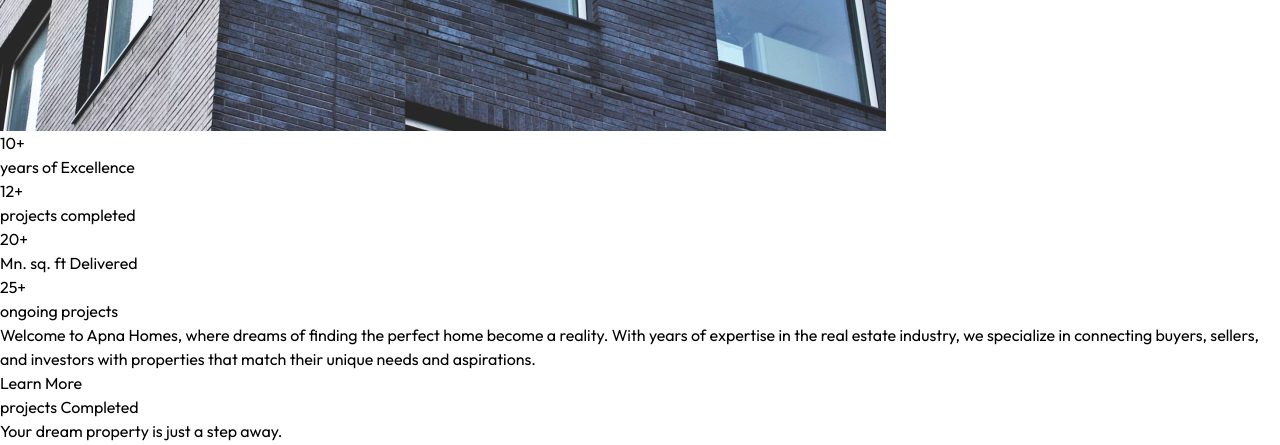
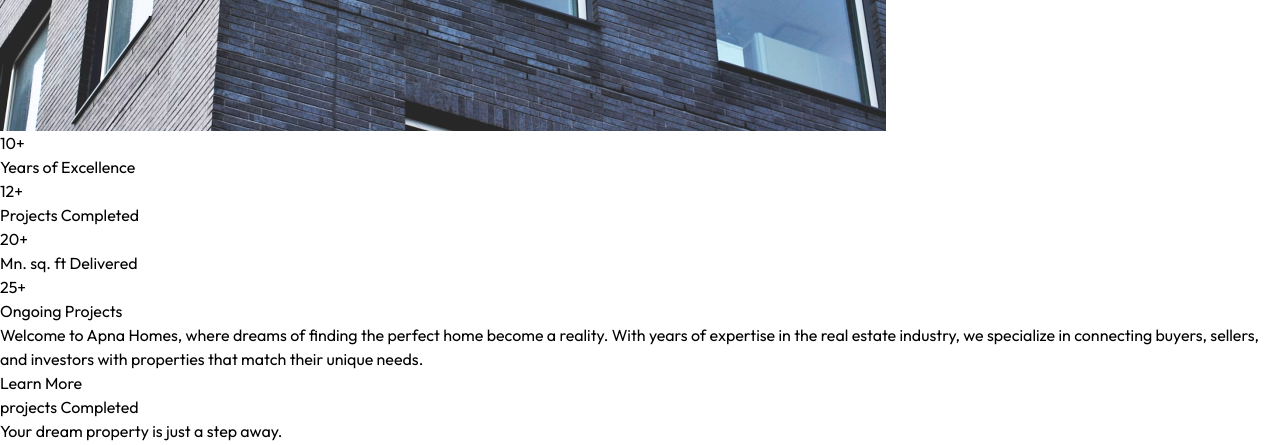
Before and after one commit to Anupthakurr/real-estate-webapp, a React (Vite) app: page / in a window 1280 px wide. Shown: the part 1200-1645 px from the top of the page. Built offline with nearby package versions, Linux system fonts and the light colour scheme.

Commit message:
Update About.jsx

```diff
--- a/src/component/About.jsx
+++ b/src/component/About.jsx
@@ -1,69 +1,65 @@
 import React from "react";
 import { assets } from "../assets/assets";
-import { motion } from "framer-motion"; // Fix import
+import { motion } from "framer-motion";
 
 const About = () => {
   return (
     <motion.div
-      initial={{ opacity: 0, x: 200 }} // Starts off-screen to the right
-      animate={{ opacity: 1, x: 0 }} // Moves to center
-      transition={{ duration: 1.5, ease: "easeOut" }} // Smooth transition
-      whileInView={{ opacity: 1, x: 0 }} // Ensures visibility while in view
-      viewport={{ once: false }} // Allows re-animation on scroll
+      initial={{ opacity: 0, x: 200 }}
+      animate={{ opacity: 1, x: 0 }}
+      transition={{ duration: 1.5, ease: "easeOut" }}
+      whileInView={{ opacity: 1, x: 0 }}
+      viewport={{ once: false }}
       className="flex flex-col items-center justify-center container mx-auto p-14 md:px-20 lg:px-32 w-full overflow-hidden"
       id="about"
     >
-      <h1 className="text-2xl sm:text-4xl font-bold mb-2">
+      <h1 className="text-4xl sm:text-5xl font-bold mb-6 text-center">
         About{" "}
-        <span className="underline underline-offset-4 decoration-1 font-light">
+        <span className="underline decoration-wavy decoration-indigo-500">
           Our Brand
         </span>
       </h1>
-      <p className="text-gray-500 max-w-80 text-center mb-8">
+      <p className="text-gray-500 max-w-xl text-center mb-12">
         Passionate About Properties, Dedicated to Your Vision
       </p>
       <motion.div
         initial={{ opacity: 0, y: 50 }}
         whileInView={{ opacity: 1, y: 0 }}
         transition={{ duration: 1, delay: 0.5 }}
-        className="flex flex-col md:flex-row items-center md:items-start md:gap-20"
+        className="flex flex-col md:flex-row items-center md:items-start gap-20"
       >
         <img
           src={assets.brand_img}
           alt=""
-          className="w-full sm:w-1/2 max-w-lg"
+          className="w-full sm:w-1/2 max-w-lg rounded-lg shadow-lg"
         />
-        <motion.div
-          initial={{ opacity: 0, y: 50 }}
-          whileInView={{ opacity: 1, y: 0 }}
-          transition={{ duration: 1, delay: 1 }}
-          className="flex flex-col items-center md:items-start mt-10 text-gray-600"
-        >
-          <div className="grid grid-cols-2 gap-6 md:gap-10 w-full 2xl pr-28">
+        <div className="flex flex-col items-center md:items-start mt-10 text-gray-600">
+          <div className="grid grid-cols-2 gap-10 w-full">
             {[
-              { value: "10+", label: "years of Excellence" },
-              { value: "12+", label: "projects completed" },
+              { value: "10+", label: "Years of Excellence" },
+              { value: "12+", label: "Projects Completed" },
               { value: "20+", label: "Mn. sq. ft Delivered" },
-              { value: "25+", label: "ongoing projects" },
+              { value: "25+", label: "Ongoing Projects" },
             ].map((item, index) => (
               <motion.div
                 key={index}
                 initial={{ opacity: 0, scale: 0.8 }}
                 whileInView={{ opacity: 1, scale: 1 }}
                 transition={{ duration: 0.8, delay: index * 0.3 }}
+                className="p-4 bg-white rounded-lg shadow-lg text-center hover:bg-indigo-100 transition-colors"
               >
-                <p className="text-4xl font-medium text-gray-800">
+                <p className="text-3xl font-bold text-indigo-600">
                   {item.value}
                 </p>
                 <p>{item.label}</p>
               </motion.div>
             ))}
           </div>
-          <p className="my-10 max-w-lg">
+          <p className="my-10 max-w-lg text-center md:text-left">
             Welcome to Apna Homes, where dreams of finding the perfect home
             become a reality. With years of expertise in the real estate
             industry, we specialize in connecting buyers, sellers, and investors
-            with properties that match their unique needs and aspirations.
+            with properties that match their unique needs.
           </p>
           <motion.a
             initial={{ opacity: 0, scale: 0.9 }}
@@ -78,7 +74,7 @@
               <span className="relative">Learn More</span>
             </span>
           </motion.a>
-        </motion.div>
+        </div>
       </motion.div>
     </motion.div>
   );
```
